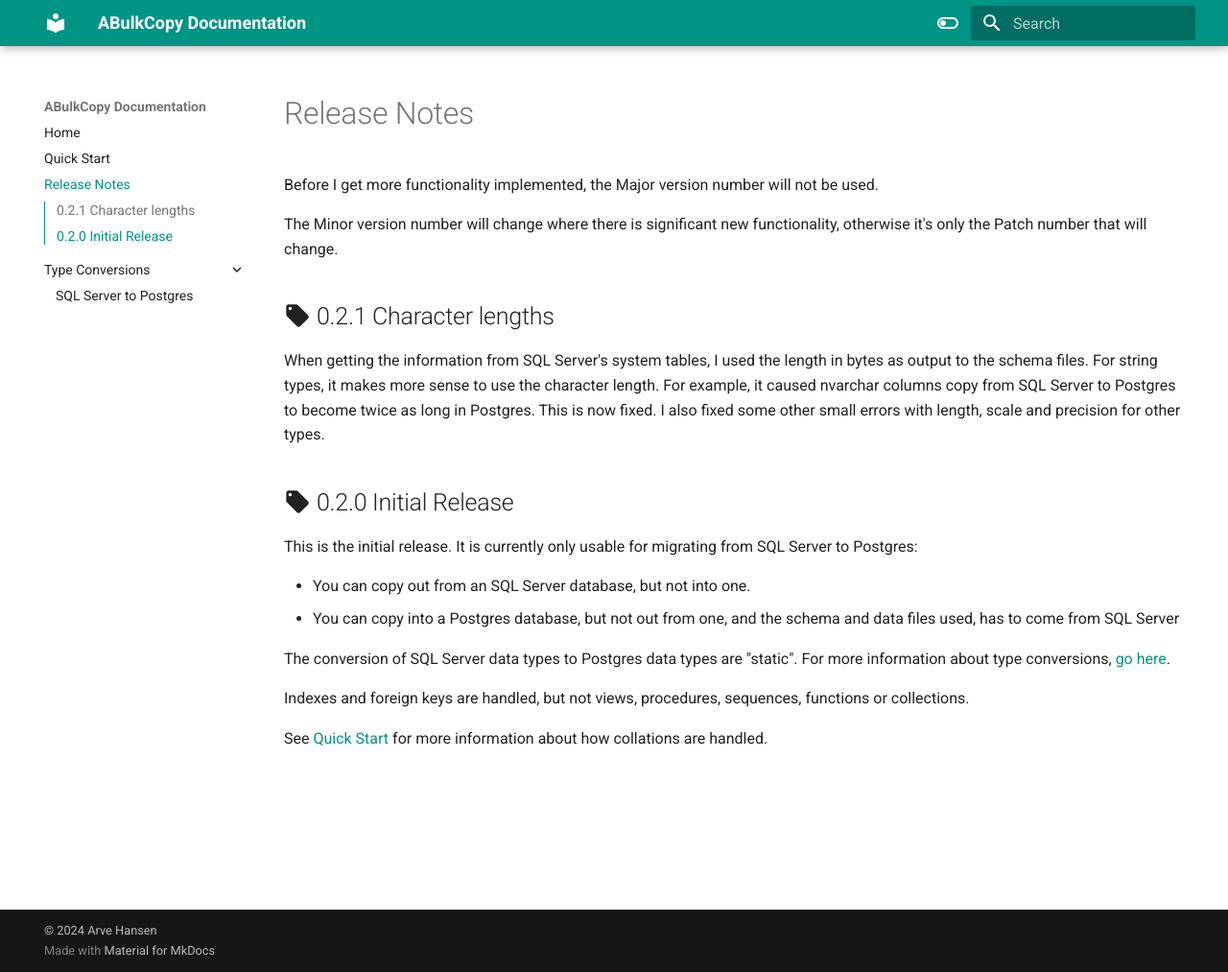
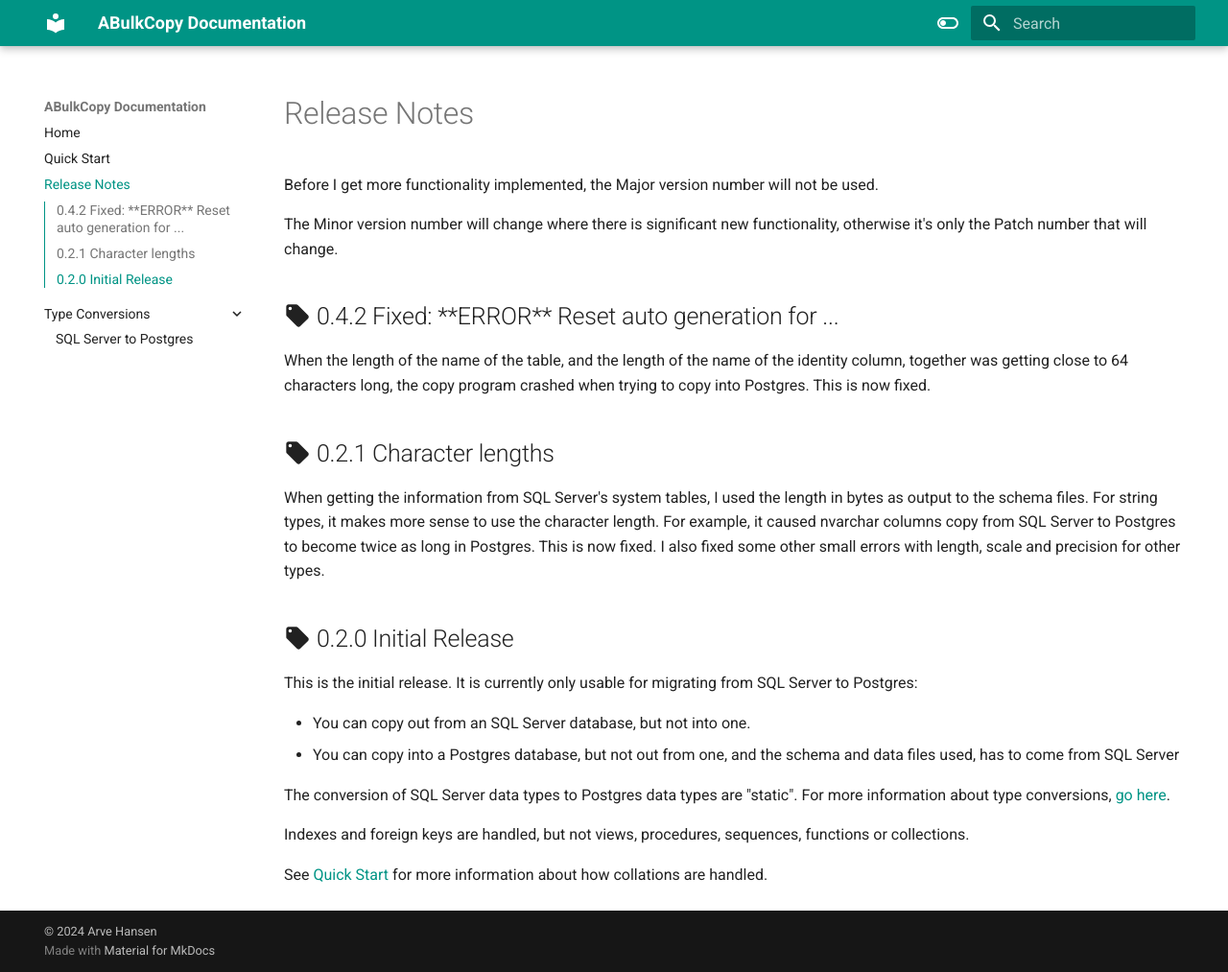
Before and after one commit to ArveH/ABulkCopy.Docs, an MkDocs documentation site: the page built from docs/release_notes.md, in a window 1280 px wide and 1013 px high. Shown: the whole window at 96% size. Built offline with MkDocs 1.6.1 and Material for MkDocs 9.7.7, drawn with Linux system fonts in a browser that asks for light colours.

Commit message:
Release notes 0.4.2

```diff
--- a/docs/release_notes.md
+++ b/docs/release_notes.md
@@ -3,6 +3,11 @@
 Before I get more functionality implemented, the Major version number will not be used.
 
 The Minor version number will change where there is significant new functionality, otherwise it's only the Patch number that will change.
+
+## :material-tag: 0.4.2 Fixed: \*\*ERROR\*\* Reset auto generation for ...
+
+When the length of the name of the table, and the length of the name of the identity column, together was getting close to 64 characters long, the copy program crashed when trying to copy into Postgres. This is now fixed.
+
 
 ## :material-tag: 0.2.1 Character lengths
 
```
